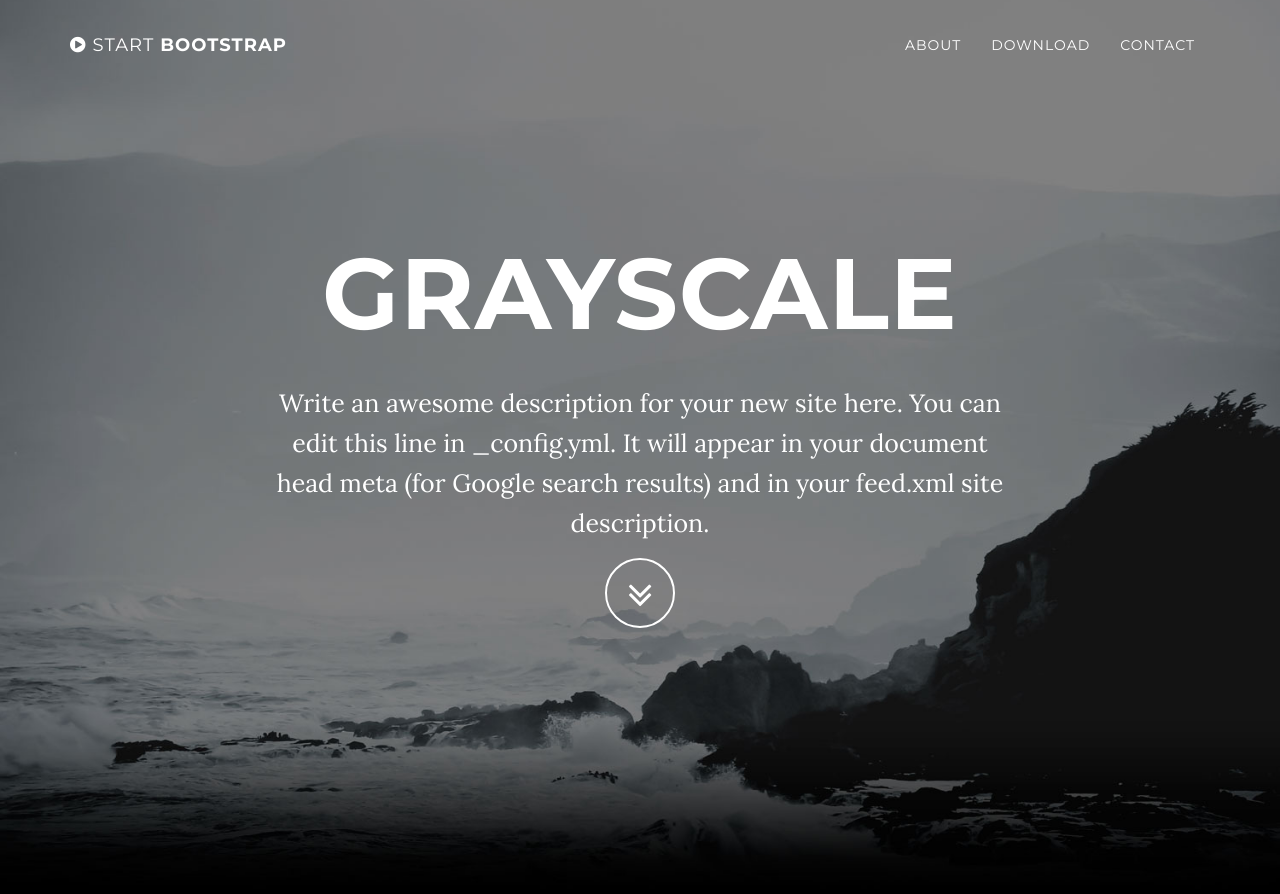
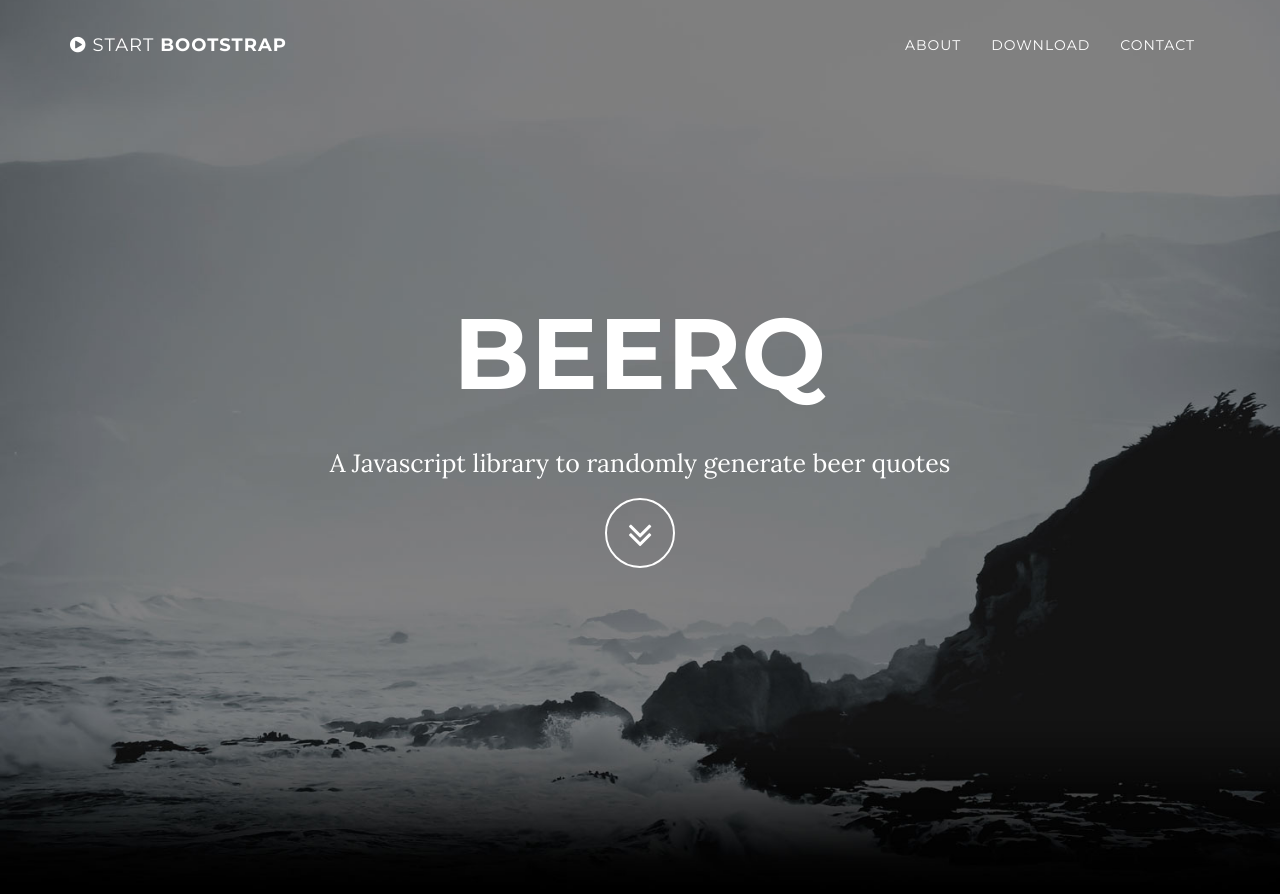
Before and after one commit to srebughini/BEERQ, a Jekyll site: the page built from index.html, in a window 1280 px wide and 900 px high. Shown: the top 894 px of the window. Built offline with Jekyll 4.4.1, drawn with Linux system fonts in a browser that asks for light colours; some of the changed text lies outside the part shown.

Commit message:
First restyling

```diff
--- a/_config.yml
+++ b/_config.yml
@@ -1,8 +1,8 @@
 # Site settings
-title: Grayscale
+title: BeerQ
 email: ste.rebu@outlook.it
 url: https://srebughini.github.io/BEERQ/
-description: "Write an awesome description for your new site here. You can edit this line in _config.yml. It will appear in your document head meta (for Google search results) and in your feed.xml site description."
+description: "A Javascript library to randomly generate beer quotes"
 
 # Color settings (hex-codes without the leading hash-tag)
 color:
--- a/_includes/download.html
+++ b/_includes/download.html
@@ -3,9 +3,9 @@
         <div class="download-section">
             <div class="container">
                 <div class="col-lg-8 col-lg-offset-2">
-                    <h2>Download Grayscale</h2>
-                    <p>You can download Grayscale for free on the preview page at Start Bootstrap.</p>
-                    <a href="http://startbootstrap.com/template-overviews/grayscale/" class="btn btn-default btn-lg">Visit Download Page</a>
+                    <h2>Download BeerQ</h2>
+                    <p>You can download BeerQ for free from npm.</p>
+                    <a href="https://www.npmjs.com/package/beerq" class="btn btn-default btn-lg">Go To Download Page</a>
                 </div>
             </div>
         </div>
--- a/_includes/footer.html
+++ b/_includes/footer.html
@@ -1,6 +1,6 @@
     <!-- Footer -->
     <footer>
         <div class="container text-center">
-            <p>Copyright &copy; {{ site.footer }} 20{{ site.time | date: '%y' }}</p>
+            <p>Powered By <a href="http://jeromelachaud.com/grayscale-theme/">Grayscale Theme</a></p>
         </div>
     </footer>
--- a/_includes/js.html
+++ b/_includes/js.html
@@ -7,8 +7,5 @@
     <!-- Plugin JavaScript -->
     <script src="{{ "/js/jquery.easing.min.js" | prepend: site.baseurl }}"></script>
 
-    <!-- Google Maps API Key - Use your own API key to enable the map feature. More information on the Google Maps API can be found at https://developers.google.com/maps/ -->
-    <script type="text/javascript" src="https://maps.googleapis.com/maps/api/js?key=AIzaSyCRngKslUGJTlibkQ3FkfTxj3Xss1UlZDA&sensor=false"></script>
-
     <!-- Custom Theme JavaScript -->
     <script src="{{ "/js/grayscale.js" | prepend: site.baseurl }}"></script>
--- a/_includes/map.html
+++ /dev/null
@@ -1,2 +0,0 @@
-    <!-- Map Section -->
-    <div id="map"></div>
--- a/_layouts/default.html
+++ b/_layouts/default.html
@@ -7,7 +7,6 @@
     {% include about.html %}
     {% include download.html %}
     {% include contact.html %}
-    {% include map.html %}
     {% include footer.html %}
     {% include js.html %}
     </body>
```
